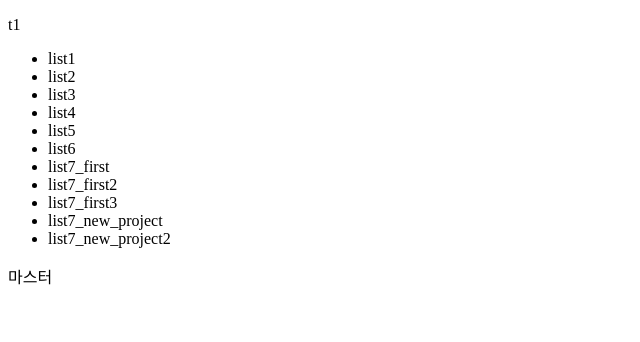
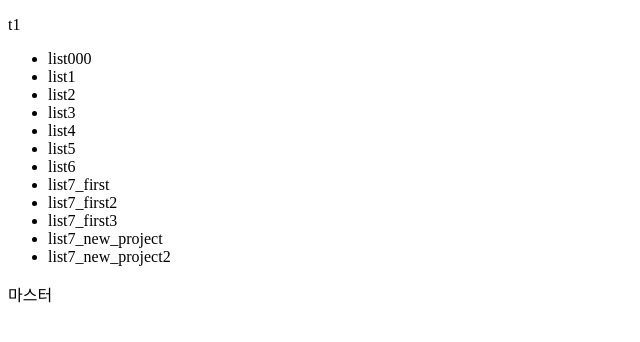
Before and after one commit to KimYuMi/kimyumi_github, a plain HTML site: page index.html in a window 1280 px wide. Shown: the whole page, without its empty margins (0-640 px from the left). Drawn offline with Linux system fonts and the light colour scheme.

Commit message:
list000 추가

```diff
--- a/index.html
+++ b/index.html
@@ -4,6 +4,7 @@
 	<div>
 		<p>t1</p>
 		<ul>
+			<li>list000</li>
 			<li>list1</li>
 			<li>list2</li>
 			<li>list3</li>
```
